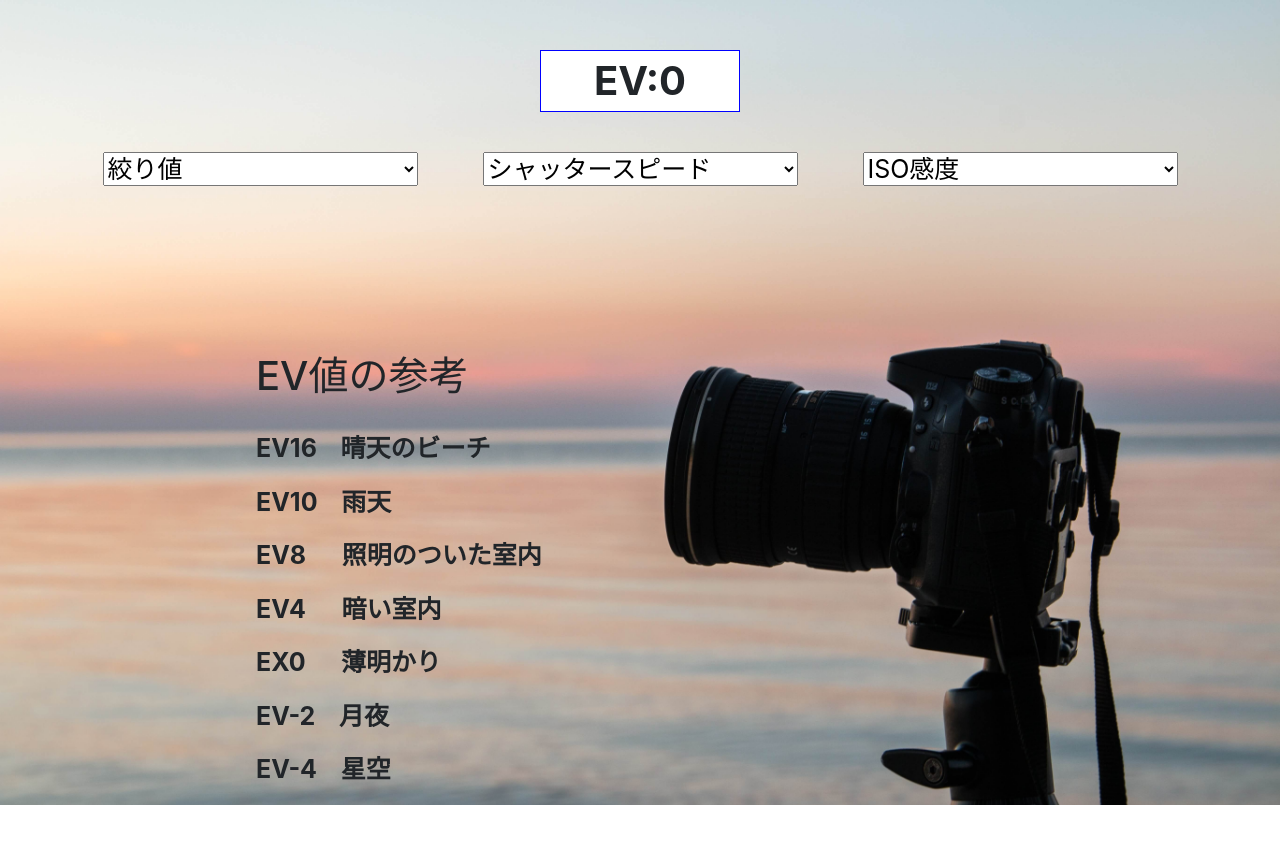
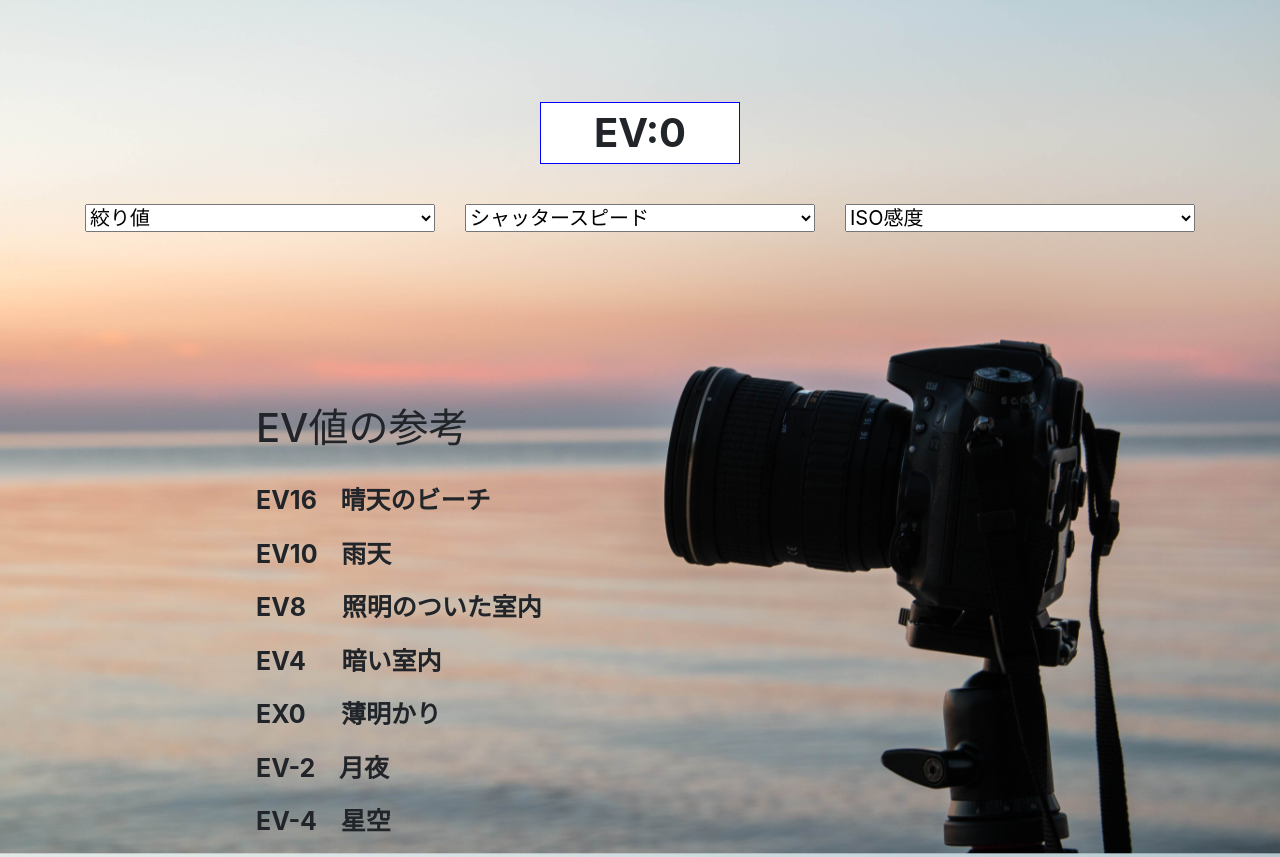
Before and after one commit to haruyuma/apexconvert, a plain HTML site: page index.html in a window 1280 px wide. Before the commit the page ends 805 px from the top, so only its background shows below. Drawn offline with nearby package versions, Linux system fonts and the light colour scheme.

Commit message:
Add files via upload

```diff
--- a/css/style.css
+++ b/css/style.css
@@ -1,21 +1,21 @@
 .av-select{
     margin-bottom:30px;
-    width:90%;
-    font-size:25px;
+    width:100%;
+    font-size:20px;
 
 }
 
 .tv-select{
     margin-bottom:30px;
-    width:90%;
-    font-size:25px;
+    width:100%;
+    font-size:20px;
 
 }
 
 .iso-select{
     margin-bottom:30px;
-    width:90%;
-    font-size:25px;
+    width:100%;
+    font-size:20px;
 }
 
 option{
@@ -30,7 +30,7 @@ option{
     border-color: blue;
     width:200px;
     margin: auto;
-    margin-top: 50px;
+    margin-top: 8%;
     background-color: white;
 }
 
```
